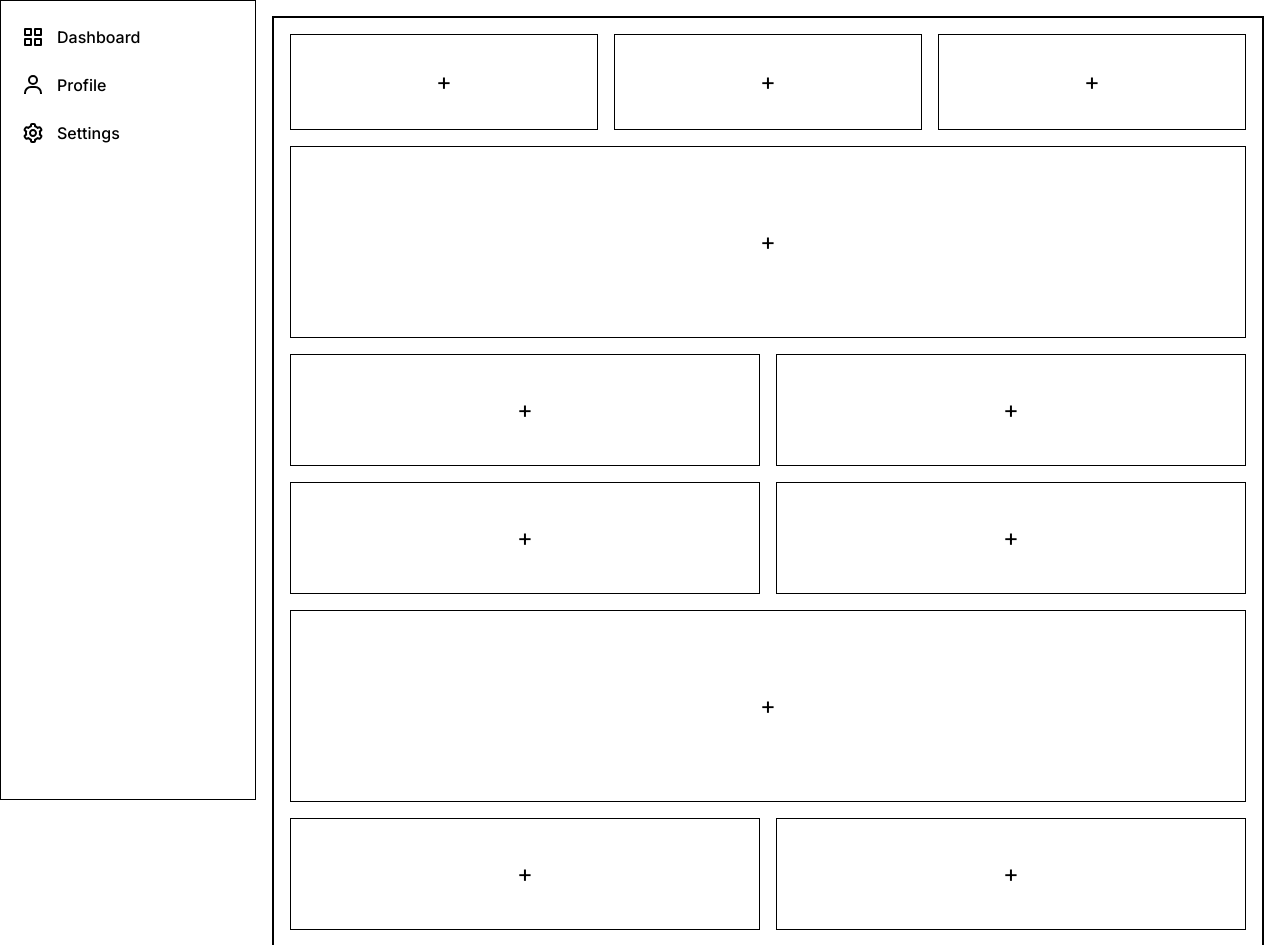
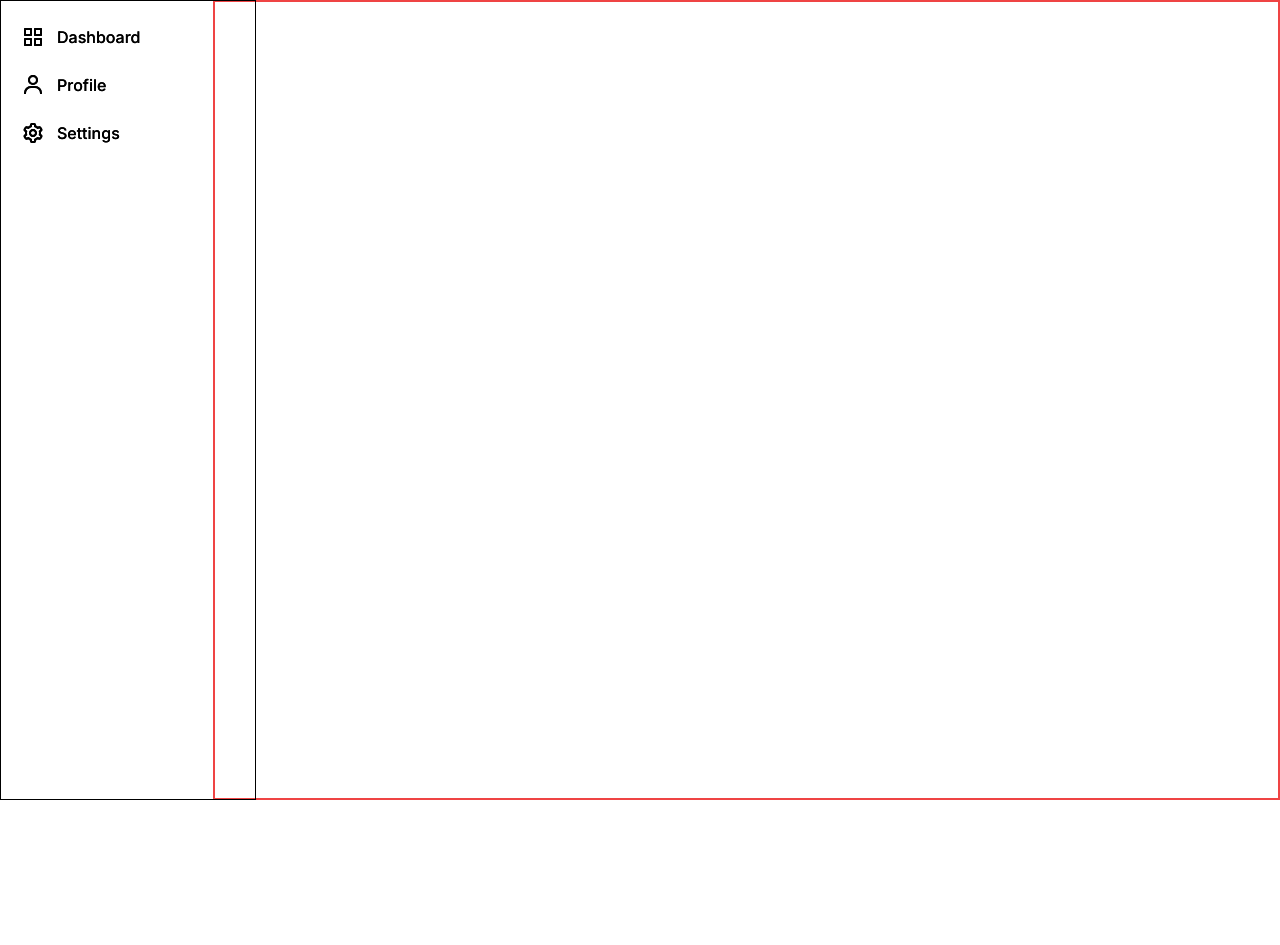
Before and after one commit to Sibindra/twitter-insights, a Next.js app: page /dashboard in a window 1280 px wide. Shown: the top 945 px of the page. After the commit the page ends 800 px from the top, so only its background shows below. Built offline with nearby package versions, Linux system fonts and the light colour scheme.

Commit message:
fixed SideBar, layout and routing

```diff
--- /dev/null
+++ b/app/dashboard/layout.tsx
@@ -0,0 +1,22 @@
+import SideBar from '@/components/SideBar';
+import React, { ReactNode } from 'react';
+
+
+interface LayoutProps {
+  children: ReactNode;
+}
+
+export default function Layout({ children }: LayoutProps) {
+  return (
+    <div className="flex flex-row">
+      <div className="flex">
+        <SideBar />
+      </div>
+
+      {/* Main Content */}
+      <div className="flex md:relative w-5/6 bg-secondary h-screen border-2 border-red-500 ml-auto overflow-hidden">
+        {children}
+      </div>
+    </div>
+  );
+}
--- a/app/dashboard/page.tsx
+++ b/app/dashboard/page.tsx
@@ -1,123 +1,17 @@
 "use client";
-import { BiGridAlt, BiUser, BiCog } from "react-icons/bi";
-import { HiMenuAlt2 } from "react-icons/hi";
-import { useState } from "react";
+
+import SideBar from "@/components/SideBar";
+
+// import { BiGridAlt, BiUser, BiCog } from "react-icons/bi";
+// import { HiMenuAlt2 } from "react-icons/hi";
+// import { useState } from "react";
 
 export default function Dashboard() {
-  // sidebar state for mobile screens
-  const [sidebarOpen, setSidebarOpen] = useState(true);
 
-  const toggleSidebar = () => {
-    setSidebarOpen(!sidebarOpen);
-  };
 
   return (
-    <div className="">
-      <button
-        data-drawer-target="default-sidebar"
-        data-drawer-toggle="default-sidebar"
-        aria-controls="default-sidebar"
-        type="button"
-        className="inline-flex items-center p-2 mt-2 ml-3 text-sm rounded-none-none sm:hidden hover:bg-gray-100 focus:outline-none focus:ring-2 focus:ring-gray-20"
-        onClick={toggleSidebar}
-      >
-        <span className="sr-only">Toggle menu</span>
-        <HiMenuAlt2 className="w-6 h-6" />
-      </button>
-
-      {sidebarOpen && (
-        <aside
-          id="default-sidebar"
-          className="fixed top-0 left-0 z-40 w-64 h-screen transition-transform -translate-x-full sm:translate-x-0 border border-black"
-          aria-label="Sidebar"
-        >
-          <div className="h-full px-3 py-4 overflow-y-auto bg-gray-5">
-            <ul className="space-y-2 font-medium">
-              <li>
-                <a
-                  href="#"
-                  className="flex items-center p-2 rounded-none-lg hover:bg-gray-100"
-                >
-                  <BiGridAlt className="w-6 h-6 transition duration-75 group-hover:" />
-                  <span className="ml-3">Dashboard</span>
-                </a>
-              </li>
-
-              <li>
-                <a
-                  href="#"
-                  className="flex items-center p-2 rounded-none-lg hover:bg-gray-100"
-                >
-                  <BiUser className="flex-shrink-0 w-6 h-6 transition duration-75 group-hover:" />
-                  <span className="flex-1 ml-3 whitespace-nowrap">Profile</span>
-                </a>
-              </li>
-
-              <li>
-                <a
-                  href="#"
-                  className="flex items-center p-2 rounded-none-lg hover:bg-gray-100"
-                >
-                  <BiCog className="flex-shrink-0 w-6 h-6 transition duration-75 group-hover:" />
-                  <span className="flex-1 ml-3 whitespace-nowrap">
-                    Settings
-                  </span>
-                </a>
-              </li>
-            </ul>
-          </div>
-        </aside>
-      )}
-
-      <div className="p-4 sm:ml-64">
-        <div className="p-4 border-2  border-black rounded-none-none ">
-          <div className="grid grid-cols-3 gap-4 mb-4">
-            <div className="flex items-center justify-center h-24 rounded-none-none border border-black ">
-              <p className="text-2xl  ">+</p>
-            </div>
-            <div className="flex items-center justify-center h-24 rounded-none border border-black ">
-              <p className="text-2xl  ">+</p>
-            </div>
-            <div className="flex items-center justify-center h-24 rounded-none border border-black ">
-              <p className="text-2xl  ">+</p>
-            </div>
-          </div>
-          <div className="flex items-center justify-center h-48 mb-4 rounded-none border border-black ">
-            <p className="text-2xl  ">+</p>
-          </div>
-          <div className="grid grid-cols-2 gap-4 mb-4">
-            <div className="flex items-center justify-center rounded-none border border-black h-28 ">
-              <p className="text-2xl  ">+</p>
-            </div>
-            <div className="flex items-center justify-center rounded-none border border-black h-28 ">
-              <p className="text-2xl  ">+</p>
-            </div>
-            <div className="flex items-center justify-center rounded-none border border-black h-28 ">
-              <p className="text-2xl  ">+</p>
-            </div>
-            <div className="flex items-center justify-center rounded-none border border-black h-28 ">
-              <p className="text-2xl  ">+</p>
-            </div>
-          </div>
-          <div className="flex items-center justify-center h-48 mb-4 rounded-none border border-black ">
-            <p className="text-2xl  ">+</p>
-          </div>
-          <div className="grid grid-cols-2 gap-4">
-            <div className="flex items-center justify-center rounded-none border border-black h-28 ">
-              <p className="text-2xl  ">+</p>
-            </div>
-            <div className="flex items-center justify-center rounded-none border border-black h-28 ">
-              <p className="text-2xl  ">+</p>
-            </div>
-            <div className="flex items-center justify-center rounded-none border border-black h-28 ">
-              <p className="text-2xl  ">+</p>
-            </div>
-            <div className="flex items-center justify-center rounded-none border border-black h-28 ">
-              <p className="text-2xl  ">+</p>
-            </div>
-          </div>
-        </div>
-      </div>
+    <div>
+          <SideBar />
     </div>
   );
 }
--- /dev/null
+++ b/components/SideBar.tsx
@@ -0,0 +1,74 @@
+"use client";
+import { BiGridAlt, BiUser, BiCog } from "react-icons/bi";
+import { HiMenuAlt2 } from "react-icons/hi";
+import { useState } from "react";
+import Link from 'next/link';
+
+export default function Dashboard() {
+  // sidebar state for mobile screens
+  const [sidebarOpen, setSidebarOpen] = useState(true);
+
+  const toggleSidebar = () => {
+    setSidebarOpen(!sidebarOpen);
+  };
+
+  return (
+    <div className="">
+      <button
+        data-drawer-target="default-sidebar"
+        data-drawer-toggle="default-sidebar"
+        aria-controls="default-sidebar"
+        type="button"
+        className="inline-flex items-center p-2 mt-2 ml-3 text-sm rounded-none-none sm:hidden hover:bg-gray-100 focus:outline-none focus:ring-2 focus:ring-gray-20"
+        onClick={toggleSidebar}
+      >
+        <span className="sr-only">Toggle menu</span>
+        <HiMenuAlt2 className="w-6 h-6" />
+      </button>
+
+      {sidebarOpen && (
+        <aside
+          id="default-sidebar"
+          className="fixed top-0 left-0 z-40 w-64 h-screen transition-transform -translate-x-full sm:translate-x-0 border border-black"
+          aria-label="Sidebar"
+        >
+          <div className="h-full px-3 py-4 overflow-y-auto bg-gray-5">
+            <ul className="space-y-2 font-medium">
+              <li>
+                <Link
+                  href="#"
+                  className="flex items-center p-2 rounded-none-lg hover:bg-gray-100"
+                >
+                  <BiGridAlt className="w-6 h-6 transition duration-75 group-hover:" />
+                  <span className="ml-3">Dashboard</span>
+                </Link>
+              </li>
+
+              <li>
+                <Link
+                  href="/dashboard/profile"
+                  className="flex items-center p-2 rounded-none-lg hover:bg-gray-100"
+                >
+                  <BiUser className="flex-shrink-0 w-6 h-6 transition duration-75 group-hover:" />
+                  <span className="flex-1 ml-3 whitespace-nowrap">Profile</span>
+                </Link>
+              </li>
+
+              <li>
+                <Link
+                  href="/dashboard/settings"
+                  className="flex items-center p-2 rounded-none-lg hover:bg-gray-100"
+                >
+                  <BiCog className="flex-shrink-0 w-6 h-6 transition duration-75 group-hover:" />
+                  <span className="flex-1 ml-3 whitespace-nowrap">
+                    Settings
+                  </span>
+                </Link>
+              </li>
+            </ul>
+          </div>
+        </aside>
+      )}
+    </div>
+  )
+      }
```
